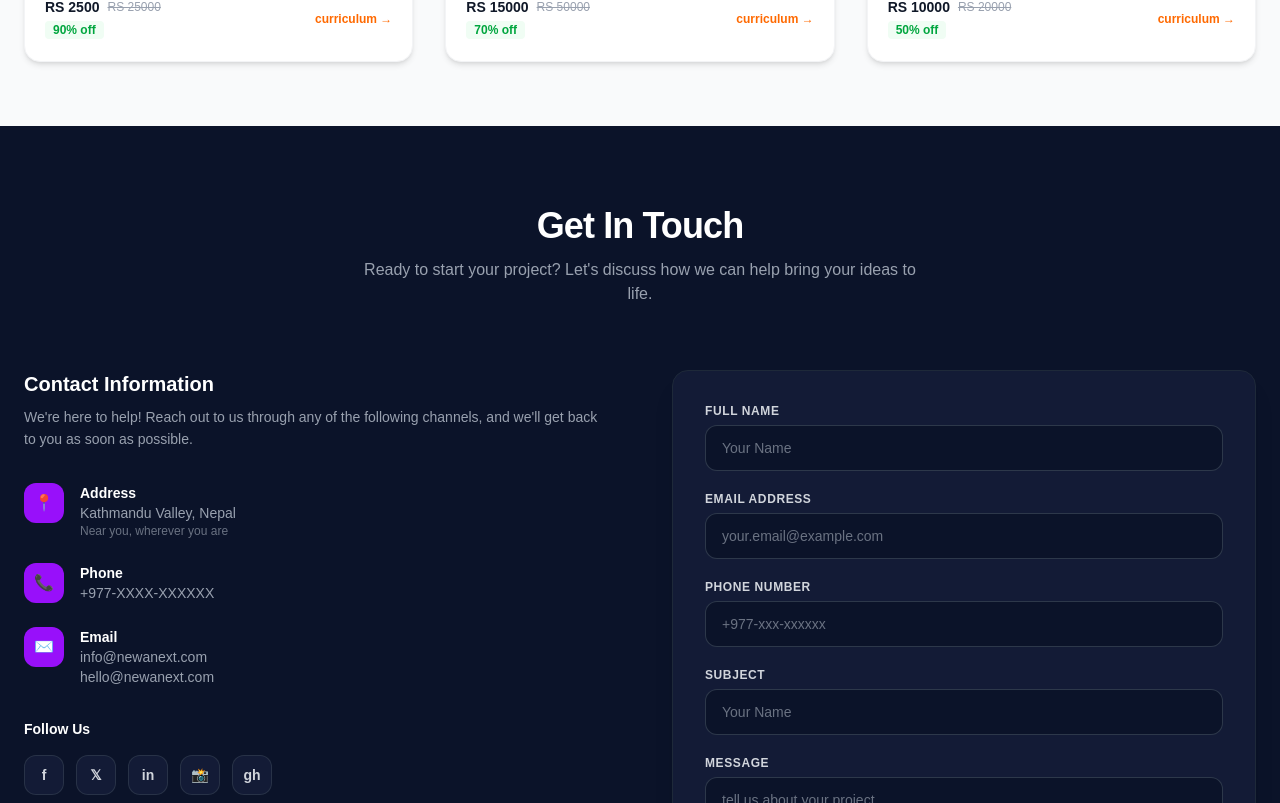
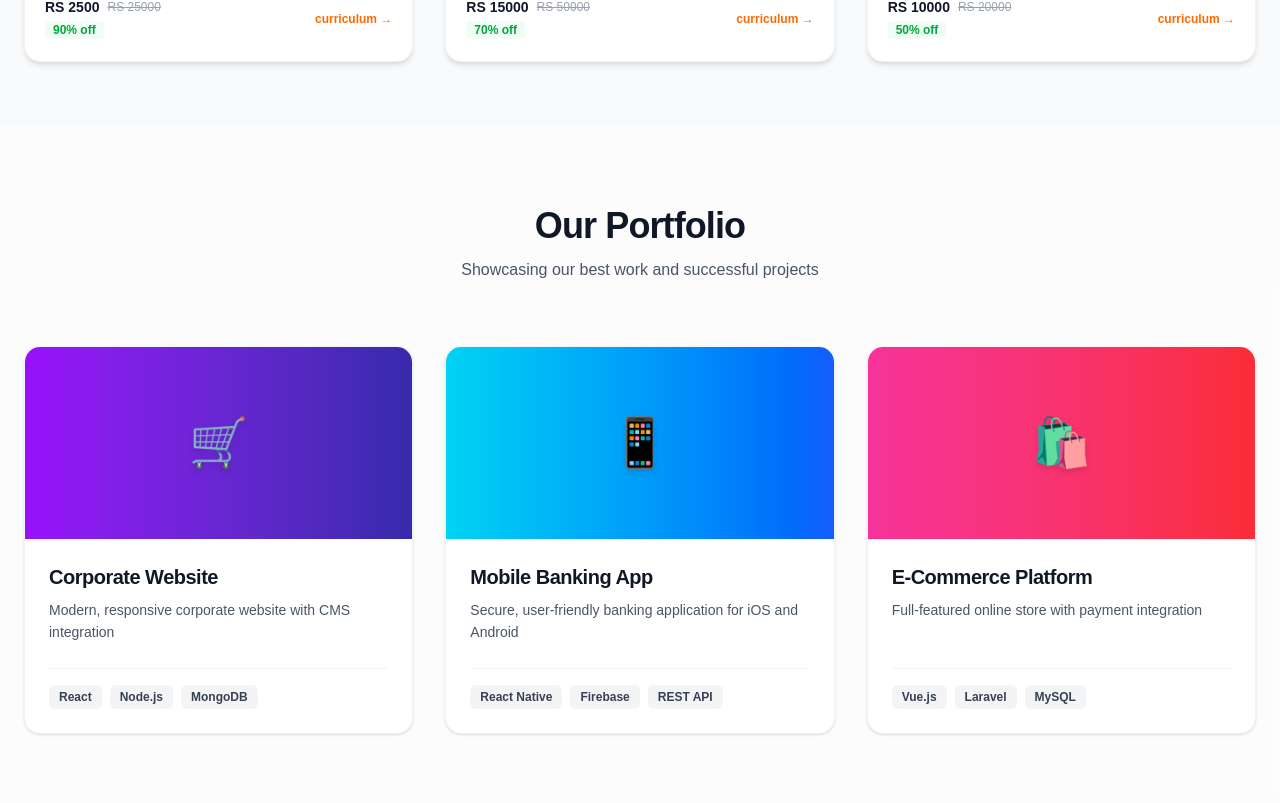
Before and after one commit to headlet/newanext, a Next.js app: page / in a window 1280 px wide. Shown: the part 3017-3820 px from the top of the page. Built offline with nearby package versions, Linux system fonts and the light colour scheme.

Commit message:
Portfolio added

```diff
--- /dev/null
+++ b/app/components/Portfolio.tsx
@@ -0,0 +1,83 @@
+export default function Portfolio() {
+  const portfolioList = [
+    {
+      title: "Corporate Website",
+      description: "Modern, responsive corporate website with CMS integration",
+      tags: ["React", "Node.js", "MongoDB"],
+      gradient: "from-purple-600 to-indigo-800",
+      icon: "🛒",
+    },
+    {
+      title: "Mobile Banking App",
+      description: "Secure, user-friendly banking application for iOS and Android",
+      tags: ["React Native", "Firebase", "REST API"],
+      gradient: "from-cyan-400 to-blue-600",
+      icon: "📱",
+    },
+    {
+      title: "E-Commerce Platform",
+      description: "Full-featured online store with payment integration",
+      tags: ["Vue.js", "Laravel", "MySQL"],
+      gradient: "from-pink-500 to-red-500",
+      icon: "🛍️",
+    },
+  ];
+
+  return (
+    <section className="py-20 bg-gray-50/50 text-gray-900">
+      <div className="mx-auto max-w-7xl px-6">
+
+        {/* Section Header */}
+        <div className="text-center mb-16">
+          <h2 className="text-3xl sm:text-4xl font-extrabold tracking-tight">
+            Our Portfolio
+          </h2>
+          <p className="mt-3 text-sm sm:text-base text-gray-600 max-w-xl mx-auto">
+            Showcasing our best work and successful projects
+          </p>
+        </div>
+
+        {/* Portfolio Grid */}
+        <div className="grid grid-cols-1 md:grid-cols-2 lg:grid-cols-3 gap-8">
+          {portfolioList.map((item, index) => (
+            <div
+              key={index}
+              className="bg-white rounded-2xl shadow-sm border border-gray-100 overflow-hidden flex flex-col justify-between hover:shadow-md transition-shadow"
+            >
+              {/* Colored Top Header Banner */}
+              <div className={`relative h-48 bg-gradient-to-r ${item.gradient} p-6 flex items-center justify-center text-white`}>
+                <span className="text-5xl drop-shadow-md">{item.icon}</span>
+              </div>
+
+              {/* Bottom Content Area */}
+              <div className="p-6 flex flex-col justify-between flex-grow">
+                <div>
+                  <h3 className="text-xl font-bold text-gray-900 mb-2 tracking-tight">
+                    {item.title}
+                  </h3>
+                  <p className="text-sm text-gray-600 leading-relaxed mb-6">
+                    {item.description}
+                  </p>
+                </div>
+
+                {/* Tech Tags */}
+                <div className="flex flex-wrap gap-2 pt-4 border-t border-gray-100">
+                  {item.tags.map((tag, tIndex) => (
+                    <span
+                      key={tIndex}
+                      className="bg-gray-100 text-gray-700 text-xs font-semibold px-2.5 py-1 rounded-md"
+                    >
+                      {tag}
+                    </span>
+                  ))}
+                </div>
+              </div>
+
+            </div>
+          ))}
+        </div>
+
+      </div>
+    </section>
+  );
+}
--- a/app/page.tsx
+++ b/app/page.tsx
@@ -4,6 +4,7 @@ import About from "./components/About";
 import Contact from "./components/Contact";
 import Courses from "./components/Courses";
 import Services from "./components/Services";
+import Portfolio from "./components/Portfolio";
 
 
 
@@ -14,6 +15,7 @@ export default function Home() {
     <About />
     <Services />
     <Courses />
+    <Portfolio />
     <Contact />
     </>
   );
```
